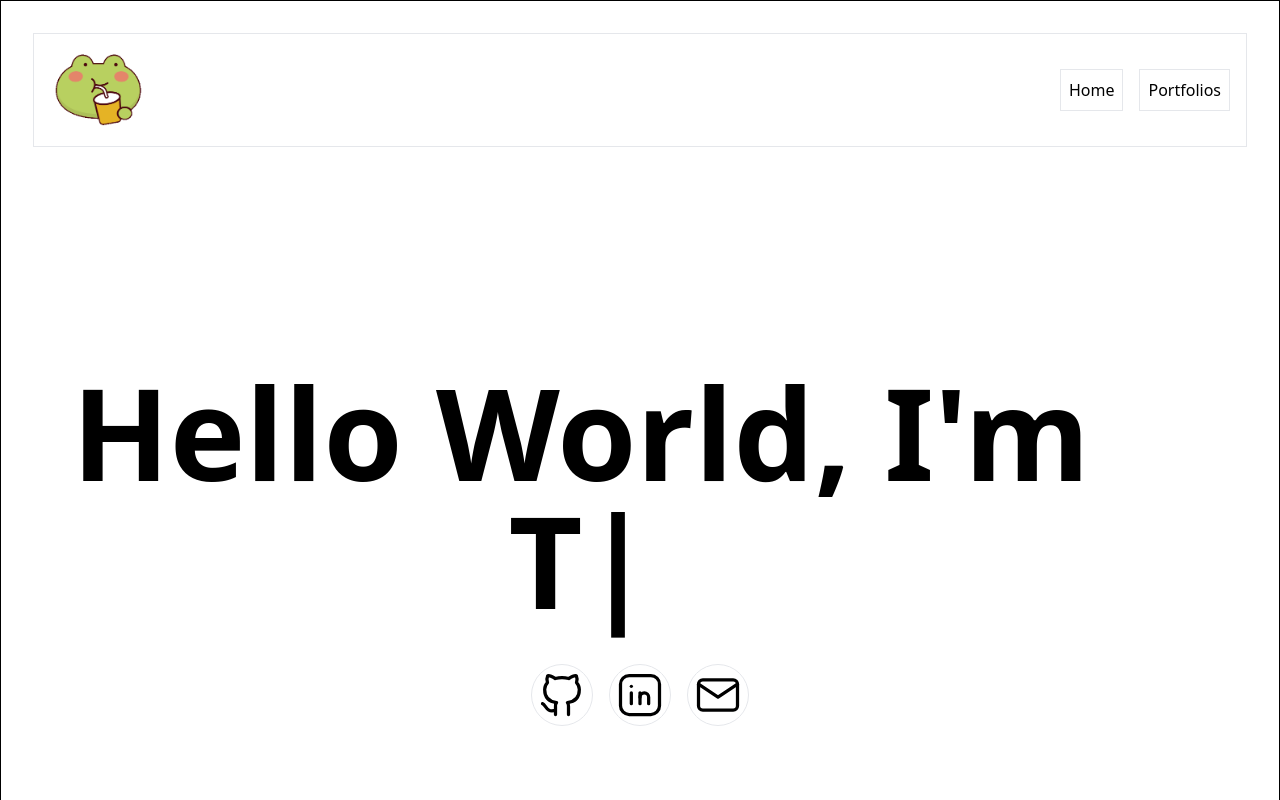
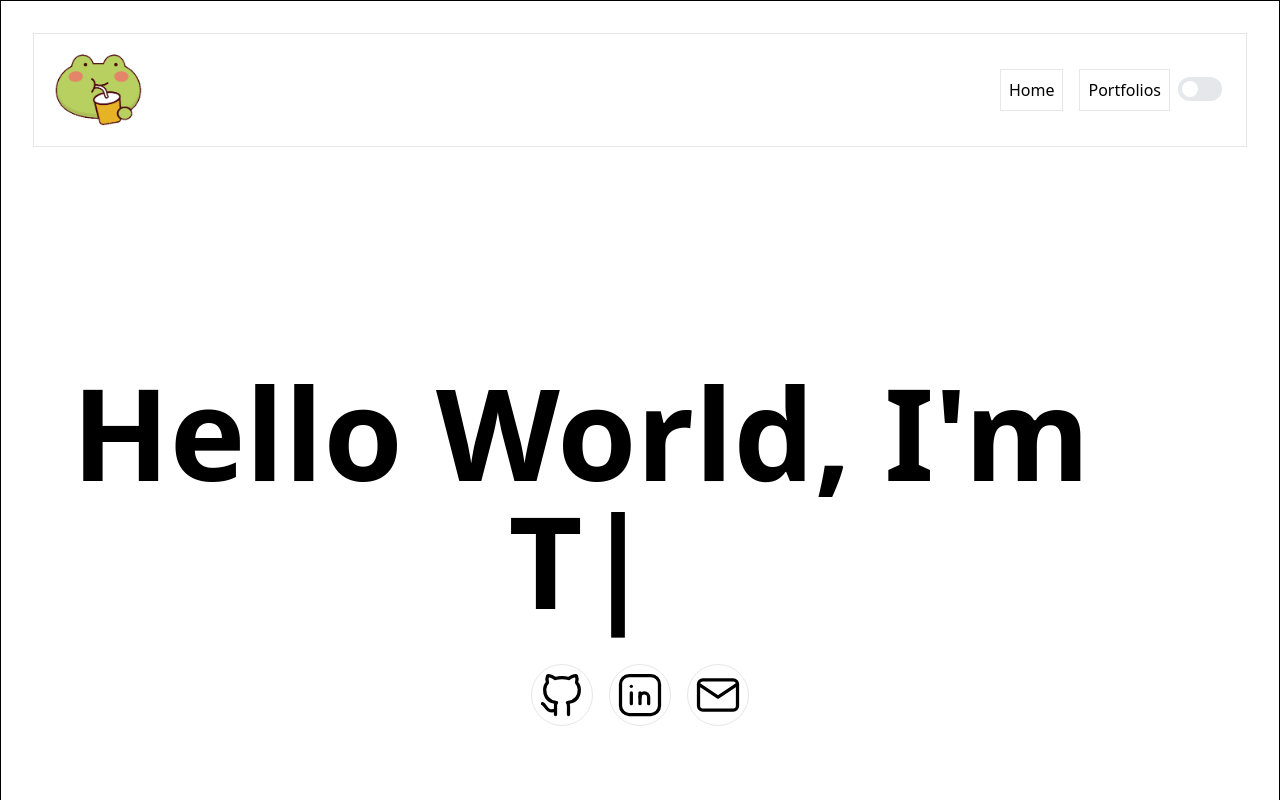
Before and after one commit to TianYu-00/TianYuSiteV2, a React (Vite) app in the folder frontend/: page / in a window 1280 px wide. Shown: the top 800 px of the page. Built offline with nearby package versions, Linux system fonts and the light colour scheme; no server answers.

Commit message:
changes to home page animation and add switch to header

```diff
--- a/frontend/package.json
+++ b/frontend/package.json
@@ -10,6 +10,7 @@
     "preview": "vite preview"
   },
   "dependencies": {
+    "@headlessui/react": "^2.1.2",
     "@tabler/icons-react": "^3.11.0",
     "axios": "^1.7.2",
     "react": "^18.3.1",
--- a/frontend/src/pages/Header.jsx
+++ b/frontend/src/pages/Header.jsx
@@ -1,8 +1,10 @@
-import React from "react";
+import React, { useState } from "react";
 import { Link } from "react-router-dom";
 import logo from "../assets/frog_drink.gif";
+import { Switch } from "@headlessui/react";
 
 export default function Header() {
+  const [enabled, setEnabled] = useState(false);
   return (
     <div className="border flex justify-between items-center p-4">
       {/* Logo */}
@@ -17,6 +19,15 @@
         <Link to="/portfolios" className="border whitespace-nowrap p-2">
           Portfolios
         </Link>
+        <div className="whitespace-nowrap p-2">
+          <Switch
+            checked={enabled}
+            onChange={setEnabled}
+            className="group inline-flex h-6 w-11 items-center rounded-full bg-gray-200 transition data-[checked]:bg-blue-600 "
+          >
+            <span className="size-4 translate-x-1 rounded-full bg-white transition group-data-[checked]:translate-x-6 " />
+          </Switch>
+        </div>
       </div>
     </div>
   );
--- a/frontend/src/pages/Home.jsx
+++ b/frontend/src/pages/Home.jsx
@@ -10,27 +10,23 @@
     <div>
       {/* Name/Info */}
       <div className="min-h-screen flex flex-col items-center justify-center p-4">
-        <ScrollAnimation animateIn="bounceInRight">
+        <ScrollAnimation animateIn="bounceInRight" initiallyVisible={true}>
           <h1 className="text-center mb-10 text-5xl md:text-6xl lg:text-9xl font-bold max-w-[90%] text-ellipsis">
             Hello World, I'm <ReactTyped strings={["Tian", "ZiLiang Wu"]} typeSpeed={100} backSpeed={50} loop />
           </h1>
         </ScrollAnimation>
 
         <div className="flex flex-row gap-4">
-          <ScrollAnimation animateIn="bounceInLeft">
           <IconBrandGithub
             stroke={1.5}
             size={62}
             color="black"
             className="border rounded-full p-1 bg-white hover:bg-yellow-500"
           />
-          </ScrollAnimation>
-          <ScrollAnimation animateIn="fadeIn">
+
           <IconBrandLinkedin stroke={1.5} size={62} className="border rounded-full p-1 hover:bg-yellow-500" />
-          </ScrollAnimation>
-          <ScrollAnimation animateIn="bounceInRight">
+
           <IconMail stroke={1.5} size={62} color="black" className="border rounded-full p-1 hover:bg-yellow-500" />
-          </ScrollAnimation>
         </div>
       </div>
 
```
Also changed, not shown: 1 other file (tests, documents, lock files or other folders). Lines whose indentation alone changed are shown as unchanged.
